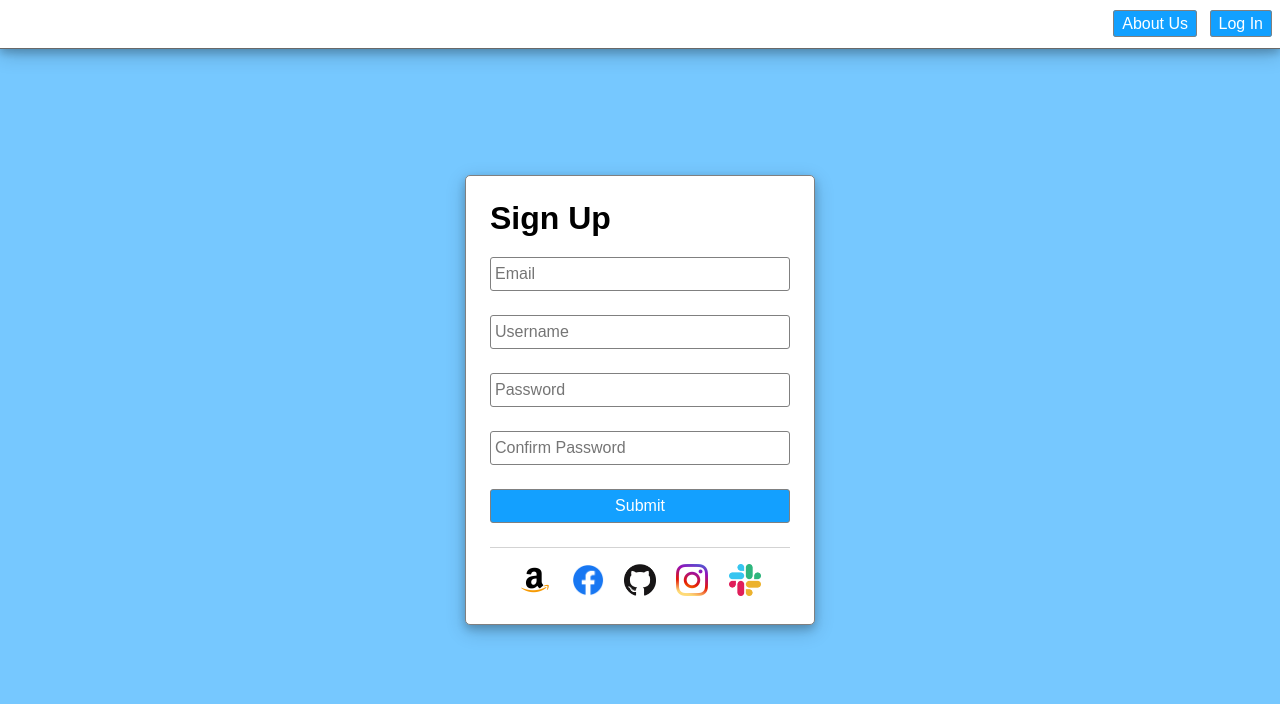
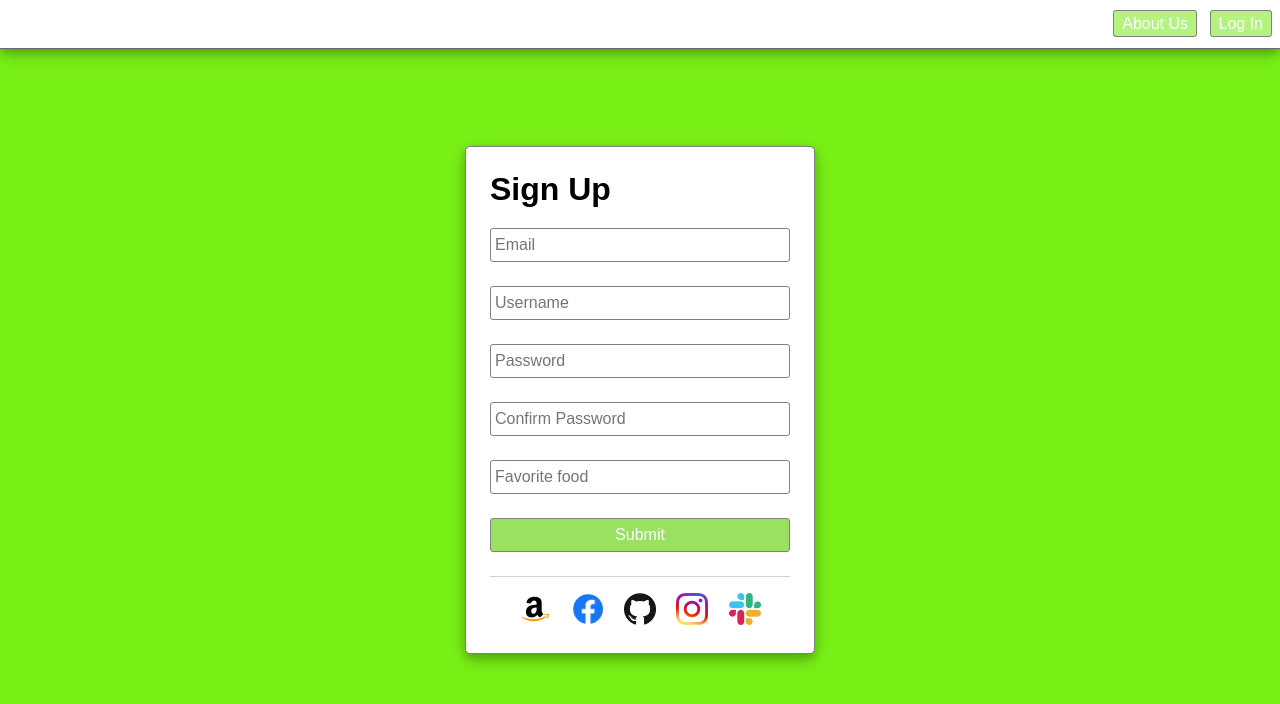
Before and after one commit to Robruppjr/StaticRegisterProject, a plain HTML site: page index.html in a window 1280 px wide. Drawn offline with Linux system fonts and the light colour scheme.

Commit message:
Personal style changes

```diff
--- a/index.html
+++ b/index.html
@@ -44,6 +44,12 @@
                 />
             </div>
             <div>
+                <input type="text"
+                placeholder="Favorite food"
+                name="Favorit food"
+                required>
+            </div>
+            <div>
                 <button type="submit">Submit</button>
             </div>
         </form>
--- a/main.css
+++ b/main.css
@@ -1,5 +1,5 @@
 body {
-    background-color: #76c8ff;
+    background-color: #79f116;
     margin: 0;
     font-family: sans-serif;
     display: flex;
@@ -22,7 +22,7 @@ header {
 
 header a {
     color: white;
-    background-color: #12a0ff;
+    background-color: #b4f380;
     border: solid 1px gray;
     border-radius: 3px;
     padding: .25rem .5rem;
@@ -34,7 +34,7 @@ header a {
 }
 
 header a:hover, form button:hover{
-    background-color: #1084d1;
+    background-color: #9ae0619c;
     cursor: pointer;
 }
 
@@ -71,7 +71,7 @@ form input, form button {
 
 form button {
     color: white;
-    background-color: #13a0ff;
+    background-color: #9ae061;
 }
 
 footer {
```
